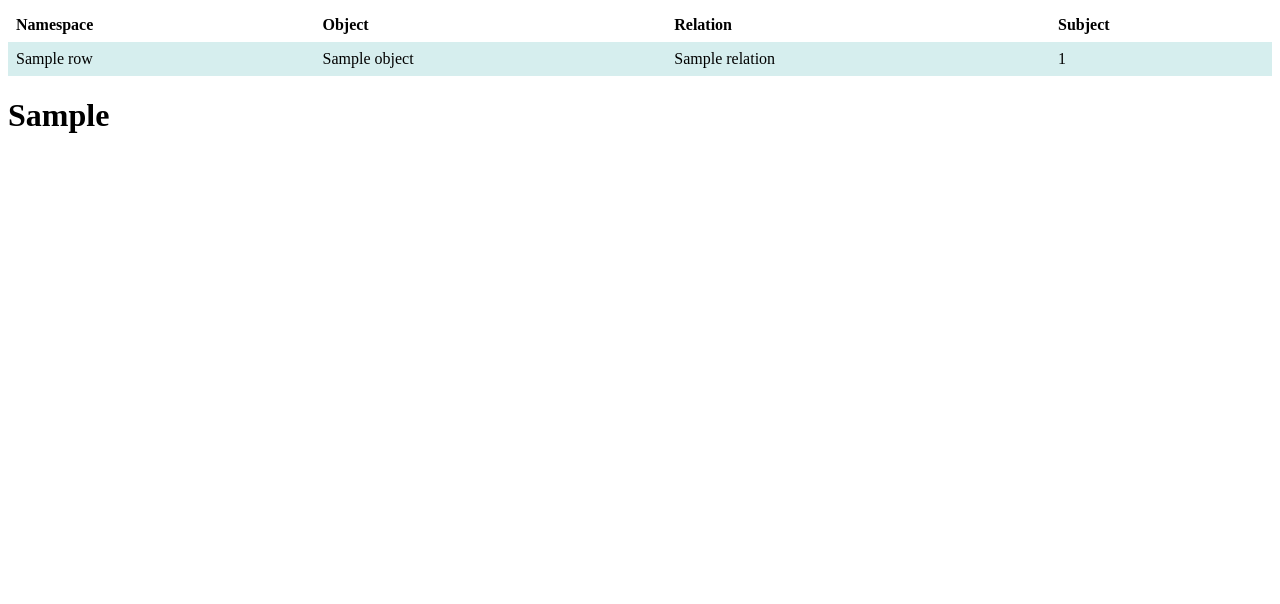
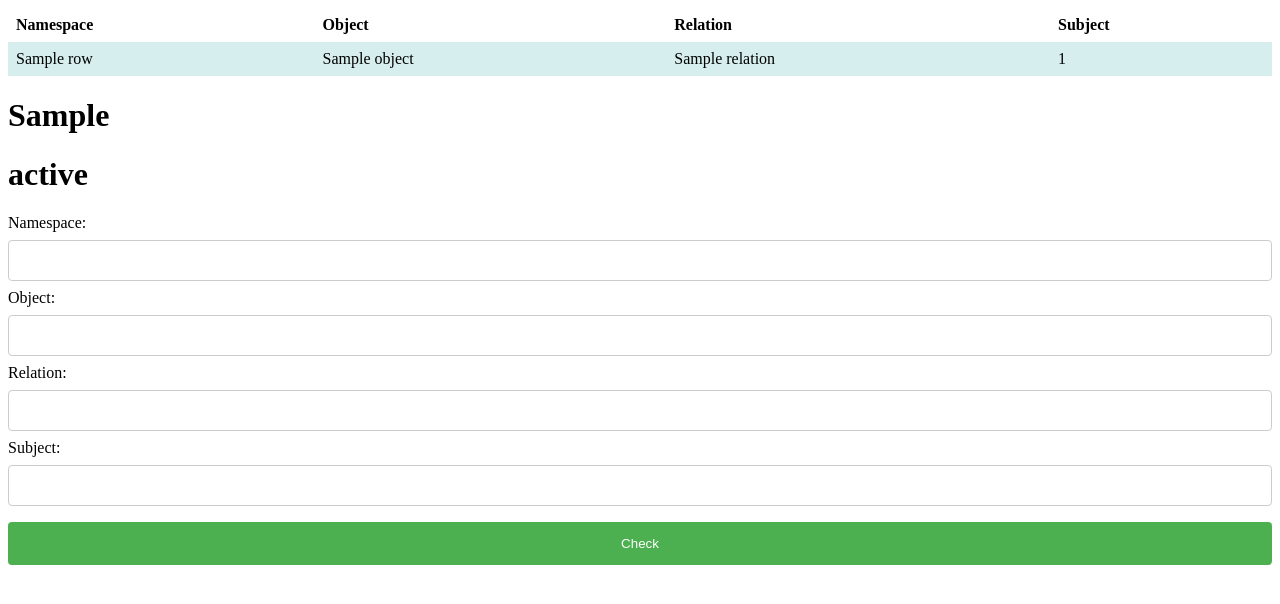
Before and after one commit to TwigSlot/twig-server, a Flask app: template twig_server/templates/admin.html in a window 1280 px wide. Shown: the top 604 px of the page. Run offline with Flask 2, Linux system fonts and the light colour scheme; the template is opened without the code that fills it: most values are stand-ins (such as "Sample title", 1, 10 or a date in 2020).

Commit message:
implemented checking

```diff
--- a/twig_server/app.py
+++ b/twig_server/app.py
@@ -61,7 +61,9 @@ app.add_url_rule("/user/<kratos_user_id>",
 app.add_url_rule("/explore",
                  methods=["GET"], view_func=project.explore)
 app.add_url_rule('/admin',
-                 methods=["GET"], view_func=keto.list_users)
+                 methods=["GET"], view_func=keto.list_relations)
+app.add_url_rule('/admin/check',
+                 methods=["POST"], view_func=keto.check_relation)
 
 def create_app(test_config=None):
     if test_config is not None:
--- a/twig_server/templates/admin.html
+++ b/twig_server/templates/admin.html
@@ -1,7 +1,9 @@
 <html>
+
 <head>
     <title>Admin</title>
 </head>
+
 <body>
     <table>
         <tr>
@@ -22,6 +24,23 @@
     <h1>
         {{ ret['next_page_token'] }}
     </h1>
+    <h1>
+        {{ check_status }}
+    </h1>
+    <form action="/admin/check" method="POST">
+        <label for="namespace">Namespace: </label>
+        <input type="text" id="namespace" name="namespace" value="{{ request.form['namespace'] }}" /><br>
+
+        <label for="object">Object: </label>
+        <input type="text" id="object" name="object" value="{{ request.form['object'] }}" /><br>
+
+        <label for="relation">Relation: </label>
+        <input type="text" id="relation" name="relation" value="{{ request.form['relation'] }}" /><br>
+
+        <label for="subject_id">Subject: </label>
+        <input type="text" id="subject_id" name="subject_id" value="{{ request.form['subject_id'] }}" /><br>
+        <input type="submit" value='Check' />
+    </form>
 </body>
 <style>
     table {
@@ -29,7 +48,8 @@
         width: 100%;
     }
 
-        th, td {
+    th,
+    td {
         text-align: left;
         padding: 8px;
     }
@@ -37,5 +57,38 @@
     tr:nth-child(even) {
         background-color: #D6EEEE;
     }
+
+    input[type=text],
+    select {
+        width: 100%;
+        padding: 12px 20px;
+        margin: 8px 0;
+        display: inline-block;
+        border: 1px solid #ccc;
+        border-radius: 4px;
+        box-sizing: border-box;
+    }
+
+    input[type=submit] {
+        width: 100%;
+        background-color: #4CAF50;
+        color: white;
+        padding: 14px 20px;
+        margin: 8px 0;
+        border: none;
+        border-radius: 4px;
+        cursor: pointer;
+    }
+
+    input[type=submit]:hover {
+        background-color: #45a049;
+    }
+
+    div {
+        border-radius: 5px;
+        background-color: #f2f2f2;
+        padding: 20px;
+    }
 </style>
+
 </html>
```
Also changed, not shown: twig_server/routes/keto.py (+21 -9 lines). Lines whose indentation alone changed are shown as unchanged.
